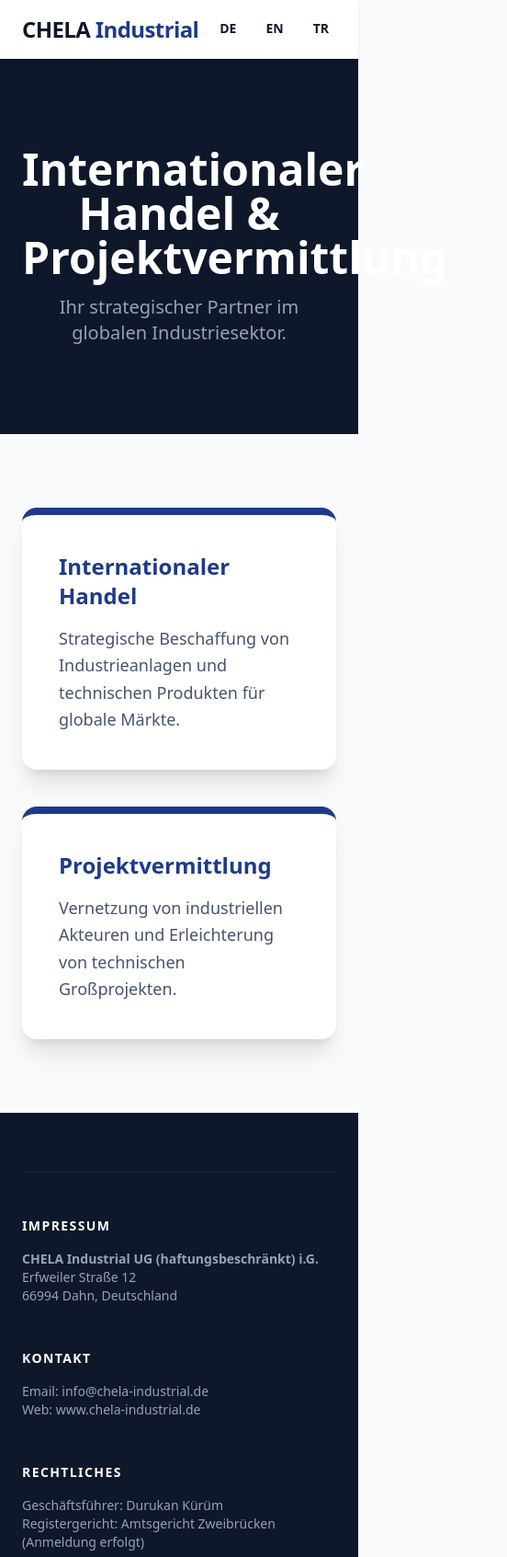
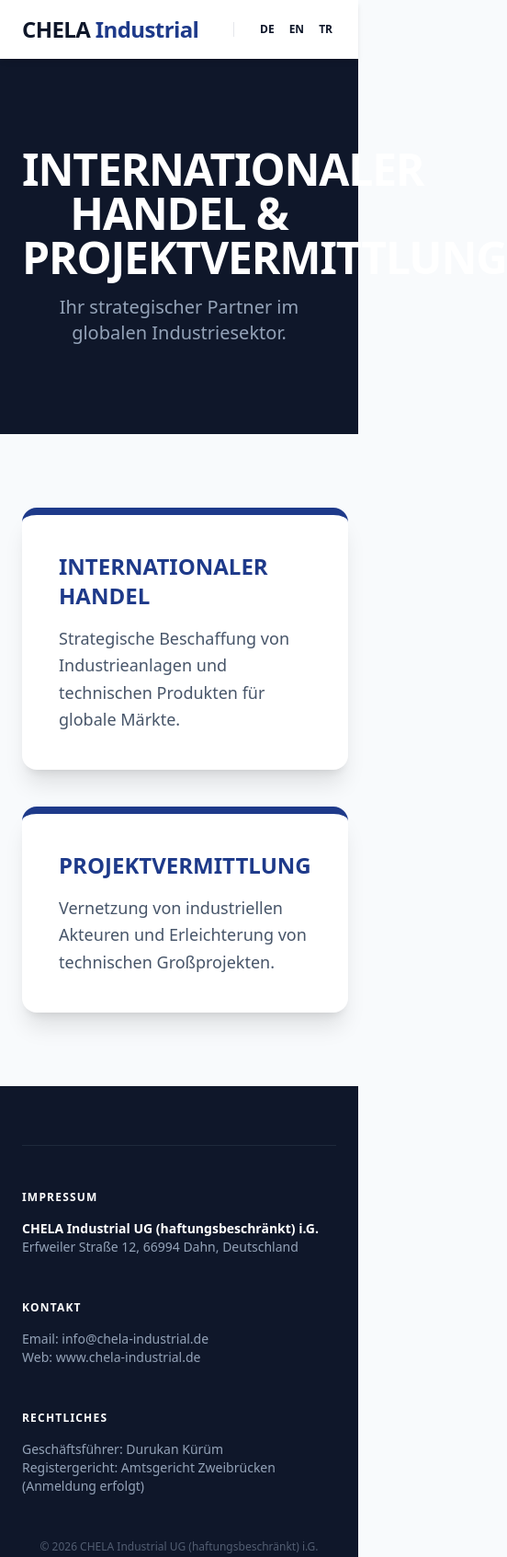
Before and after one commit to chela-industrial/website, a plain HTML site: page index.html in a window 390 px wide. Shown: the top 1693 px of the page at 92% size, 552 px wide, since content can reach past the window. Drawn offline with nearby package versions, Linux system fonts and the light colour scheme.

Commit message:
Update index.html

```diff
--- a/index.html
+++ b/index.html
@@ -4,6 +4,7 @@
     <meta charset="UTF-8">
     <meta name="viewport" content="width=device-width, initial-scale=1.0">
     <title>CHELA Industrial | International Trade & Project Mediation</title>
+    <meta name="description" content="CHELA Industrial - Ihr strategischer Partner für internationalen Handel und industrielle Projektvermittlung.">
     <script src="https://cdn.tailwindcss.com"></script>
     <style>
         .lang-content { display: none; }
@@ -14,57 +15,64 @@
 
     <nav class="bg-white shadow-md sticky top-0 z-50">
         <div class="max-w-6xl mx-auto px-6 py-4 flex justify-between items-center">
-            <div class="text-2xl font-bold tracking-tight">CHELA <span class="text-blue-900">Industrial</span></div>
-            <div class="flex gap-4 text-sm font-bold">
-                <button onclick="setLang('de')" class="hover:text-blue-900 px-2 py-1 border-b-2 border-transparent hover:border-blue-900">DE</button>
-                <button onclick="setLang('en')" class="hover:text-blue-900 px-2 py-1 border-b-2 border-transparent hover:border-blue-900">EN</button>
-                <button onclick="setLang('tr')" class="hover:text-blue-900 px-2 py-1 border-b-2 border-transparent hover:border-blue-900">TR</button>
+            <a href="/" class="text-2xl font-bold tracking-tight">CHELA <span class="text-blue-900">Industrial</span></a>
+            <div class="flex items-center gap-8">
+                <div class="hidden md:flex gap-6 text-sm font-bold uppercase tracking-widest">
+                    <a href="/" class="text-blue-900 border-b-2 border-blue-900">Home</a>
+                    <a href="/about" class="hover:text-blue-900 transition-colors">Über Uns</a>
+                    <a href="/projects" class="hover:text-blue-900 transition-colors">Projekte</a>
+                </div>
+                <div class="flex gap-2 text-xs font-black border-l pl-6">
+                    <button onclick="setLang('de')" class="hover:text-blue-900 px-1">DE</button>
+                    <button onclick="setLang('en')" class="hover:text-blue-900 px-1">EN</button>
+                    <button onclick="setLang('tr')" class="hover:text-blue-900 px-1">TR</button>
+                </div>
             </div>
         </div>
     </nav>
 
     <header class="bg-slate-900 text-white py-24 px-6 text-center">
         <div class="lang-content de lang-active">
-            <h1 class="text-5xl font-extrabold mb-4">Internationaler Handel & Projektvermittlung</h1>
+            <h1 class="text-5xl font-extrabold mb-4 uppercase tracking-tight">Internationaler Handel & Projektvermittlung</h1>
             <p class="text-xl text-slate-400 max-w-2xl mx-auto">Ihr strategischer Partner im globalen Industriesektor.</p>
         </div>
         <div class="lang-content en">
-            <h1 class="text-5xl font-extrabold mb-4">International Trade & Project Mediation</h1>
+            <h1 class="text-5xl font-extrabold mb-4 uppercase tracking-tight">International Trade & Project Mediation</h1>
             <p class="text-xl text-slate-400 max-w-2xl mx-auto">Your strategic partner in the global industrial sector.</p>
         </div>
         <div class="lang-content tr">
-            <h1 class="text-5xl font-extrabold mb-4">Uluslararası Ticaret ve Proje Arabuluculuğu</h1>
+            <h1 class="text-5xl font-extrabold mb-4 uppercase tracking-tight">Uluslararası Ticaret ve Proje Arabuluculuğu</h1>
             <p class="text-xl text-slate-400 max-w-2xl mx-auto">Küresel endüstriyel sektörde stratejik ortağınız.</p>
         </div>
     </header>
 
     <section class="max-w-6xl mx-auto py-20 px-6 grid md:grid-cols-2 gap-10">
-        <div class="bg-white p-10 rounded-2xl shadow-xl border-t-8 border-blue-900">
+        <div class="bg-white p-10 rounded-2xl shadow-xl border-t-8 border-blue-900 hover:transform hover:scale-105 transition-all duration-300">
             <div class="lang-content de lang-active">
-                <h2 class="text-2xl font-bold mb-4 text-blue-900">Internationaler Handel</h2>
+                <h2 class="text-2xl font-bold mb-4 text-blue-900 uppercase">Internationaler Handel</h2>
                 <p class="text-slate-600 leading-relaxed text-lg">Strategische Beschaffung von Industrieanlagen und technischen Produkten für globale Märkte.</p>
             </div>
             <div class="lang-content en">
-                <h2 class="text-2xl font-bold mb-4 text-blue-900">International Trade</h2>
+                <h2 class="text-2xl font-bold mb-4 text-blue-900 uppercase">International Trade</h2>
                 <p class="text-slate-600 leading-relaxed text-lg">Strategic sourcing and procurement of industrial equipment and technical products for global markets.</p>
             </div>
             <div class="lang-content tr">
-                <h2 class="text-2xl font-bold mb-4 text-blue-900">Uluslararası Ticaret</h2>
+                <h2 class="text-2xl font-bold mb-4 text-blue-900 uppercase">Uluslararası Ticaret</h2>
                 <p class="text-slate-600 leading-relaxed text-lg">Küresel pazarlar için endüstriyel ekipman ve teknik ürünlerin stratejik tedariki.</p>
             </div>
         </div>
 
-        <div class="bg-white p-10 rounded-2xl shadow-xl border-t-8 border-blue-900">
+        <div class="bg-white p-10 rounded-2xl shadow-xl border-t-8 border-blue-900 hover:transform hover:scale-105 transition-all duration-300">
             <div class="lang-content de lang-active">
-                <h2 class="text-2xl font-bold mb-4 text-blue-900">Projektvermittlung</h2>
+                <h2 class="text-2xl font-bold mb-4 text-blue-900 uppercase">Projektvermittlung</h2>
                 <p class="text-slate-600 leading-relaxed text-lg">Vernetzung von industriellen Akteuren und Erleichterung von technischen Großprojekten.</p>
             </div>
             <div class="lang-content en">
-                <h2 class="text-2xl font-bold mb-4 text-blue-900">Project Mediation</h2>
+                <h2 class="text-2xl font-bold mb-4 text-blue-900 uppercase">Project Mediation</h2>
                 <p class="text-slate-600 leading-relaxed text-lg">Connecting industrial stakeholders and facilitating high-stakes technical projects.</p>
             </div>
             <div class="lang-content tr">
-                <h2 class="text-2xl font-bold mb-4 text-blue-900">Proje Arabuluculuğu</h2>
+                <h2 class="text-2xl font-bold mb-4 text-blue-900 uppercase">Proje Arabuluculuğu</h2>
                 <p class="text-slate-600 leading-relaxed text-lg">Endüstriyel paydaşların ağ oluşturması ve teknik projelerin kolaylaştırılması.</p>
             </div>
         </div>
@@ -73,18 +81,17 @@
     <footer class="bg-slate-900 text-slate-400 py-16 px-6">
         <div class="max-w-6xl mx-auto grid md:grid-cols-3 gap-12 text-sm border-t border-slate-800 pt-12">
             <div>
-                <h3 class="text-white font-bold mb-4 tracking-widest uppercase">Impressum</h3>
-                <p class="font-bold">CHELA Industrial UG (haftungsbeschränkt) i.G.</p>
-                <p>Erfweiler Straße 12</p>
-                <p>66994 Dahn, Deutschland</p>
+                <h3 class="text-white font-bold mb-4 tracking-widest uppercase text-xs">Impressum</h3>
+                <p class="font-bold text-white">CHELA Industrial UG (haftungsbeschränkt) i.G.</p>
+                <p>Erfweiler Straße 12, 66994 Dahn, Deutschland</p>
             </div>
             <div>
-                <h3 class="text-white font-bold mb-4 tracking-widest uppercase">Kontakt</h3>
+                <h3 class="text-white font-bold mb-4 tracking-widest uppercase text-xs">Kontakt</h3>
                 <p>Email: info@chela-industrial.de</p>
                 <p>Web: www.chela-industrial.de</p>
             </div>
             <div>
-                <h3 class="text-white font-bold mb-4 tracking-widest uppercase">Rechtliches</h3>
+                <h3 class="text-white font-bold mb-4 tracking-widest uppercase text-xs">Rechtliches</h3>
                 <p>Geschäftsführer: Durukan Kürüm</p>
                 <p>Registergericht: Amtsgericht Zweibrücken</p>
                 <p>(Anmeldung erfolgt)</p>
@@ -99,6 +106,7 @@
         function setLang(lang) {
             document.querySelectorAll('.lang-content').forEach(el => el.classList.remove('lang-active'));
             document.querySelectorAll('.' + lang).forEach(el => el.classList.add('lang-active'));
+            document.documentElement.lang = lang;
         }
     </script>
 </body>
```
